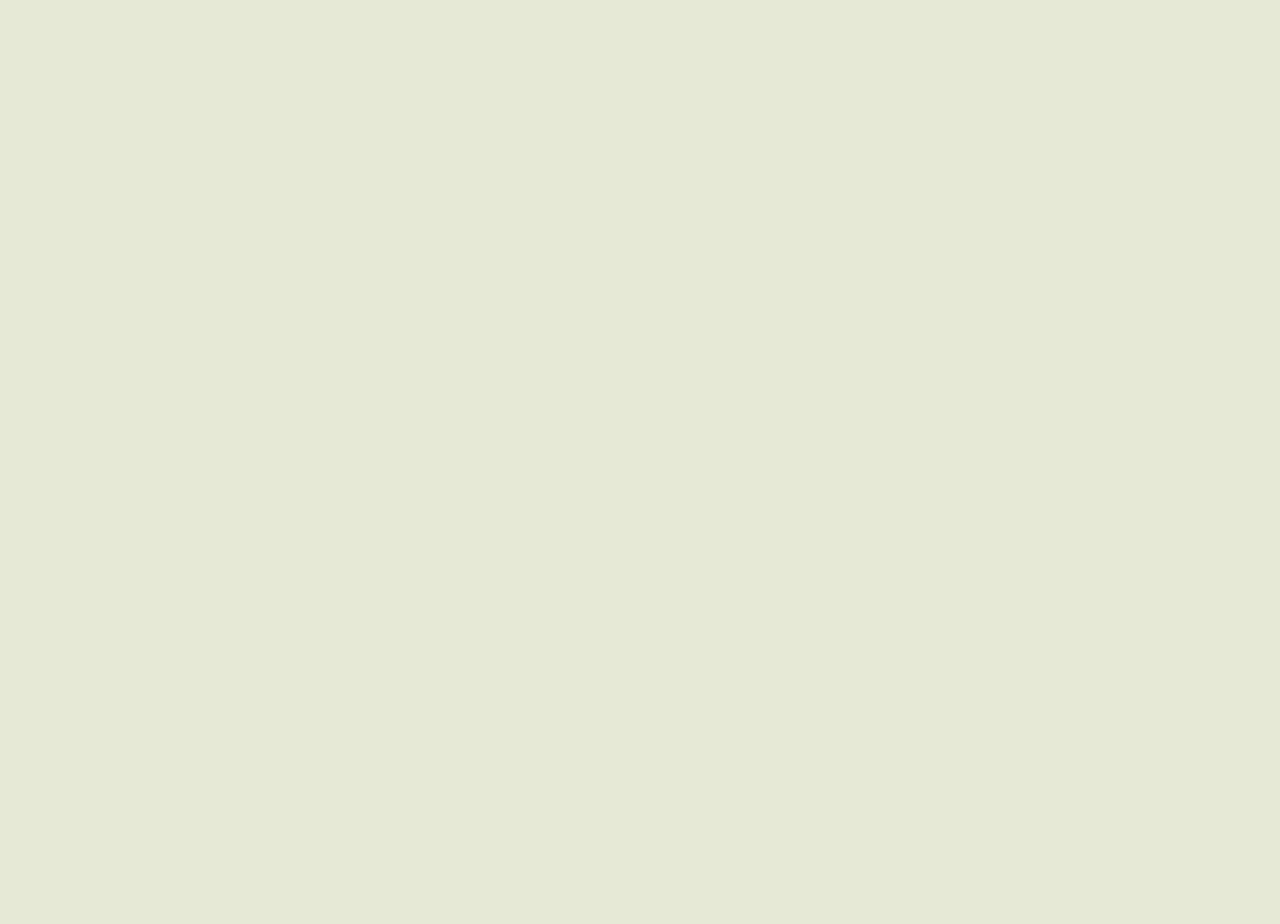
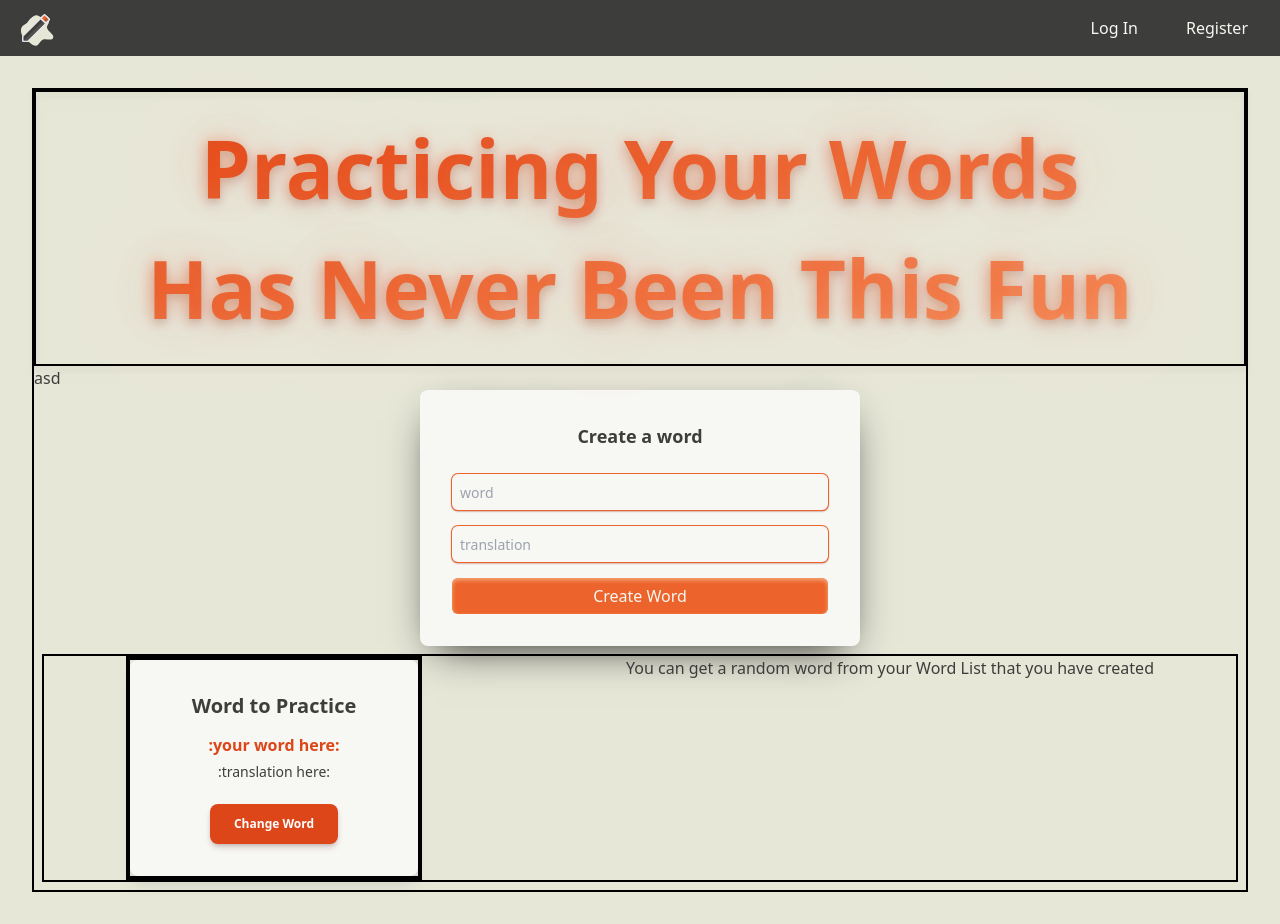
Before and after one commit to alitarika/wordGame, a React (Vite) app in the folder frontend/: page /guesthome in a window 1280 px wide. Before the commit this address had no page. Before the commit the page ends 800 px from the top, so only its background shows below. Built offline with nearby package versions, Linux system fonts and the light colour scheme.

Commit message:
User homepage and guest homepage separation for separation of concerns. Disabled props for create word page.

```diff
--- a/frontend/src/App.jsx
+++ b/frontend/src/App.jsx
@@ -7,6 +7,7 @@ import UsersWords from "./pages/words/UsersWords";
 import CreateWord from "./pages/words/CreateWord";
 import ModifyWord from "./pages/words/ModifyWord";
 import Training from "./pages/words/Training";
+import GuestHomePage from "./pages/words/GuestHomePage";
 
 export default function App() {
   return (
@@ -14,6 +15,7 @@ export default function App() {
       <Routes>
         <Route path="/" element={<Layout />}>
           <Route index element={<Home />} />
+          <Route path="/guesthome" element={<GuestHomePage />} />
           <Route path="register" element={<Register />} />
           <Route path="login" element={<Login />} />
           <Route path="userswords" element={<UsersWords />} />
--- a/frontend/src/assets/app.css
+++ b/frontend/src/assets/app.css
@@ -19,15 +19,21 @@
     @apply mb-6 font-bold text-lg text-center;
   }
   .form-input {
-    @apply shadow-sm shadow-primary-800 border-0 outline-0 block w-full ring-1 rounded-md focus:ring-2 bg-light-50 ring-primary placeholder:text-sm py-1.5 my-4 px-2;
+    @apply shadow-sm shadow-primary-800 border-0 outline-0 block w-full ring-1 rounded-md focus:ring-2 bg-light-50 ring-primary placeholder:text-sm py-1.5 my-4 px-2 disabled:cursor-not-allowed;
   }
   .form-btn {
-    @apply shadow-inner shadow-primary-300 active:shadow-primary-200 hover:opacity-90 block w-full bg-primary-500  text-light-50 rounded-md py-1.5 active:bg-primary-600;
+    @apply shadow-inner shadow-primary-300 active:shadow-primary-200 hover:opacity-90 block w-full bg-primary-500  text-light-50 rounded-md py-1.5 active:bg-primary-600 disabled:cursor-not-allowed;
   }
 }
 
 @layer utilities {
   .gradient-text {
-    @apply text-transparent font-extrabold bg-clip-text bg-gradient-to-tl from-light-100 to-primary-600;
+    @apply text-transparent font-extrabold bg-clip-text bg-gradient-to-tl from-primary-300 to-primary-600;
+  }
+  .custom-text-shadow {
+    text-shadow: rgba(255, 68, 0, 0.171) -3px -3px 16px,
+      rgba(255, 68, 0, 0.171) -3px 3px 16px,
+      rgba(255, 68, 0, 0.171) 3px -3px 66px,
+      rgba(255, 68, 0, 0.171) 3px 3px 116px;
   }
 }
--- a/frontend/src/components/RandomWordCard.jsx
+++ b/frontend/src/components/RandomWordCard.jsx
@@ -48,9 +48,9 @@ const RandomWordCard = () => {
               Word to Practice
             </h5>
             <p className="text-base antialiased font-semibold leading-relaxed text-primary-600 py-1">
-              {randomWord?.original || "your word will be here"} <br />
+              {randomWord?.original || ":your word here:"} <br />
               <span className="text-sm font-light text-dark-900">
-                {randomWord?.translation || "translation will be here"}
+                {randomWord?.translation || ":translation here:"}
               </span>
             </p>
           </div>
--- a/frontend/src/pages/words/CreateWord.jsx
+++ b/frontend/src/pages/words/CreateWord.jsx
@@ -4,8 +4,9 @@ import { createWord } from "../../controllers/wordListControllers.js";
 import { enqueueSnackbar } from "notistack";
 import { useNavigate } from "react-router-dom";
 
-const CreateWord = () => {
+const CreateWord = ({ disabled = false }) => {
   useEffect(() => {
+    if (disabled) return;
     document.title = "Add Word";
   });
   // form data state
@@ -21,6 +22,7 @@ const CreateWord = () => {
 
   const handleSubmit = async (e) => {
     e.preventDefault();
+    if (disabled) return;
 
     try {
       const newWordPair = await createWord(
@@ -48,7 +50,7 @@ const CreateWord = () => {
         <input
           className="form-input"
           type="text"
-          autoFocus
+          autoFocus={!disabled}
           placeholder="word"
           name="original"
           id="original"
@@ -56,6 +58,7 @@ const CreateWord = () => {
           onChange={(e) =>
             setFormData({ ...formData, original: e.target.value })
           }
+          disabled={disabled}
         />
         <input
           className="form-input"
@@ -67,8 +70,11 @@ const CreateWord = () => {
           onChange={(e) =>
             setFormData({ ...formData, translation: e.target.value })
           }
+          disabled={disabled}
         />
-        <button className="form-btn">Create Word</button>
+        <button className="form-btn" disabled={disabled}>
+          Create Word
+        </button>
       </form>
     </section>
   );
--- /dev/null
+++ b/frontend/src/pages/words/GuestHomePage.jsx
@@ -0,0 +1,35 @@
+import React, { useEffect } from "react";
+import RandomWordCard from "../../components/RandomWordCard";
+import CreateWord from "./CreateWord";
+
+const Home = () => {
+  useEffect(() => {
+    document.title = "Word Game";
+  });
+
+  return (
+    <div className="flex-col border-2 border-black">
+      <h1 className="gradient-text text-[10vmin] text-balance text-center p-4 drop-shadow-lg custom-text-shadow border-2 border-black">
+        Practicing Your Words Has Never Been This Fun
+      </h1>
+      <div>
+        <p> asd</p>
+        <CreateWord disabled />
+      </div>
+      <div className="sm:flex  sm:m-2 gap-10 border-2 border-black sm:justify-around">
+        <div className="flex border-2 border-black">
+          <div className="mx-auto border-2 border-black">
+            <RandomWordCard />
+          </div>
+        </div>
+        <div>
+          <p>
+            You can get a random word from your Word List that you have created
+          </p>
+        </div>
+      </div>
+    </div>
+  );
+};
+
+export default Home;
--- a/frontend/src/pages/words/Home.jsx
+++ b/frontend/src/pages/words/Home.jsx
@@ -3,14 +3,11 @@ import RandomWordCard from "../../components/RandomWordCard";
 
 const Home = () => {
   useEffect(() => {
-    document.title = "Homepage";
+    document.title = "Home";
   });
 
   return (
     <div className="flex-col">
-      <h1 className="gradient-text text-[10vmin] text-balance text-center p-4 ">
-        Practicing Your Words Has Never Been This Fun
-      </h1>
       <RandomWordCard />
     </div>
   );
```
